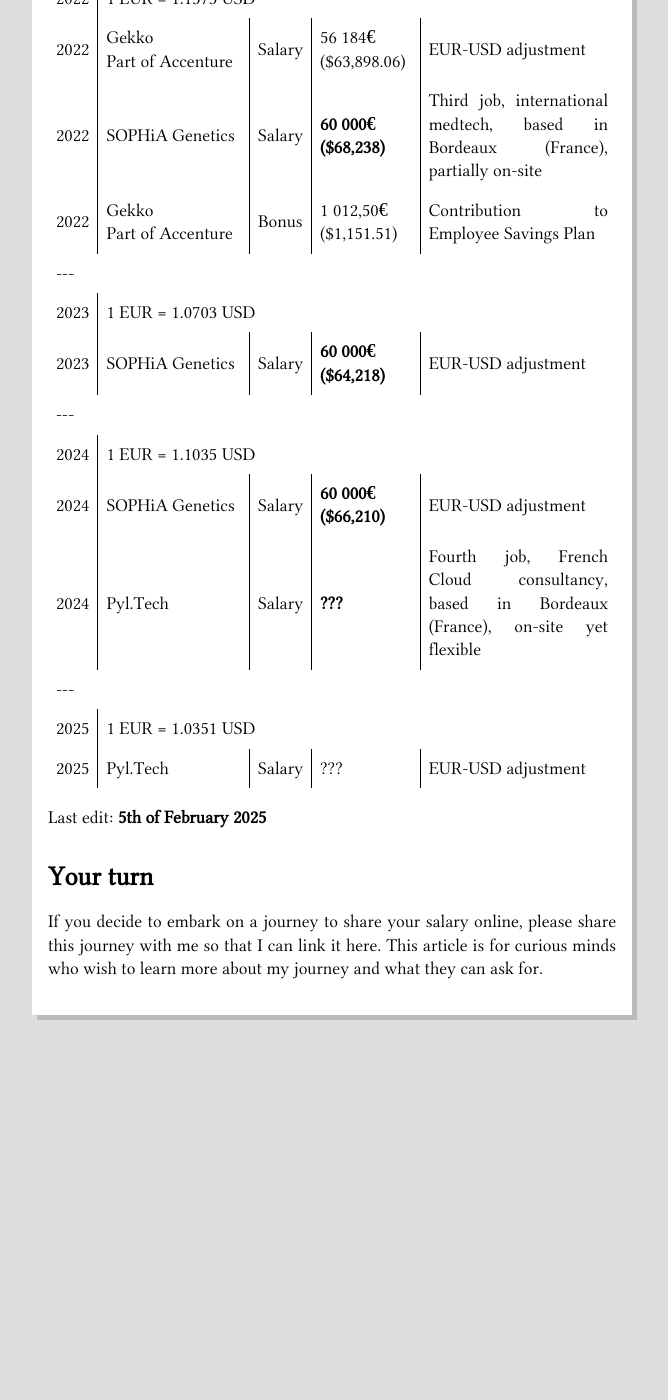
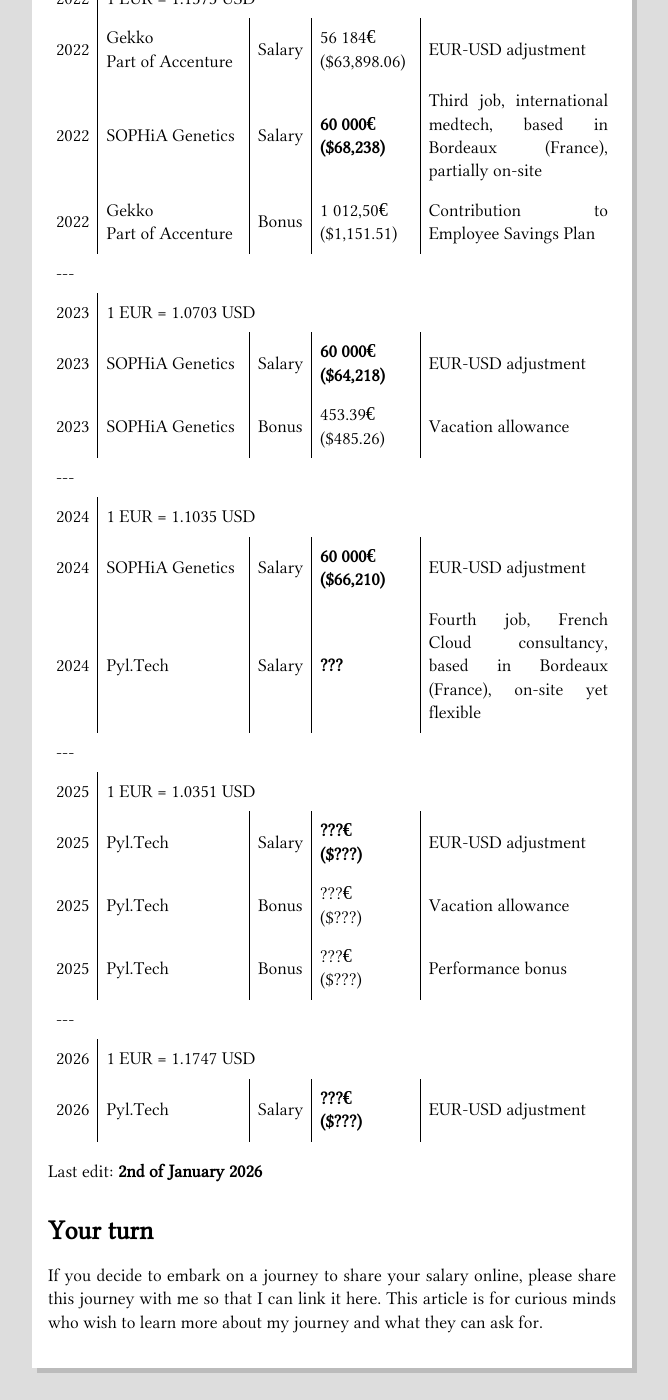
Before and after one commit to vcz-fr/Website, a Jekyll site: the page built from _posts/2023/2023-12-17-salary.md, in a window 1280 px wide and 1400 px high, scrolled down 3790 px. Shown: the whole window, without its empty margins (504-1172 px from the left). Built offline with Jekyll 4.4.1, drawn with Linux system fonts in a browser that asks for light colours; before the commit the page ends 4837 px from its top, so only the background shows below that.

Commit message:
Update salary blog post

```diff
--- a/_posts/2023/2023-12-17-salary.md
+++ b/_posts/2023/2023-12-17-salary.md
@@ -116,24 +116,30 @@
         <tr><td colspan="5">---</td></tr>
         <tr class="_chk-usd"><td>2022</td><td colspan="4">1 EUR = 1.1373 USD</td></tr>
         <tr class="_chk-usd"><td>2022</td><td>Gekko Part&nbsp;of&nbsp;Accenture</td><td>Salary</td><td>56&nbsp;184€<br><span class="_chk-usd">($63,898.06)</span></td><td>EUR-USD adjustment</td></tr>
-        <tr><td>2022</td><td>SOPHiA Genetics</td><td>Salary</td><td><b>60 000€<br><span class="_chk-usd">($68,238)</span></b></td><td>Third job, international medtech, based in Bordeaux (France), partially on-site</td></tr>
-        <tr class="_chk-bon"><td>2022</td><td>Gekko Part&nbsp;of&nbsp;Accenture</td><td>Bonus</td><td>1 012,50€<br><span class="_chk-usd">($1,151.51)</span></td><td>Contribution to Employee Savings Plan</td></tr>
+        <tr><td>2022</td><td>SOPHiA Genetics</td><td>Salary</td><td><b>60&nbsp;000€<br><span class="_chk-usd">($68,238)</span></b></td><td>Third job, international medtech, based in Bordeaux (France), partially on-site</td></tr>
+        <tr class="_chk-bon"><td>2022</td><td>Gekko Part&nbsp;of&nbsp;Accenture</td><td>Bonus</td><td>1&nbsp;012,50€<br><span class="_chk-usd">($1,151.51)</span></td><td>Contribution to Employee Savings Plan</td></tr>
         <tr><td colspan="5">---</td></tr>
         <tr class="_chk-usd"><td>2023</td><td colspan="4">1 EUR = 1.0703 USD</td></tr>
-        <tr class="_chk-usd"><td>2023</td><td>SOPHiA Genetics</td><td>Salary</td><td><b>60 000€<br><span class="_chk-usd">($64,218)</span></b></td><td>EUR-USD adjustment</td></tr>
+        <tr class="_chk-usd"><td>2023</td><td>SOPHiA Genetics</td><td>Salary</td><td><b>60&nbsp;000€<br><span class="_chk-usd">($64,218)</span></b></td><td>EUR-USD adjustment</td></tr>
+        <tr class="_chk-bon"><td>2023</td><td>SOPHiA Genetics</td><td>Bonus</td><td>453.39€<br><span class="_chk-usd">($485.26)</span></td><td>Vacation allowance</td></tr>
         <tr><td colspan="5">---</td></tr>
         <tr class="_chk-usd"><td>2024</td><td colspan="4">1 EUR = 1.1035 USD</td></tr>
-        <tr class="_chk-usd"><td>2024</td><td>SOPHiA Genetics</td><td>Salary</td><td><b>60 000€<br><span class="_chk-usd">($66,210)</span></b></td><td>EUR-USD adjustment</td></tr>
+        <tr class="_chk-usd"><td>2024</td><td>SOPHiA Genetics</td><td>Salary</td><td><b>60&nbsp;000€<br><span class="_chk-usd">($66,210)</span></b></td><td>EUR-USD adjustment</td></tr>
         <tr><td>2024</td><td>Pyl.Tech</td><td>Salary</td><td><b>???</b></td><td>Fourth job, French Cloud consultancy, based in Bordeaux (France), on-site yet flexible</td></tr>
         <tr><td colspan="5">---</td></tr>
         <tr class="_chk-usd"><td>2025</td><td colspan="4">1 EUR = 1.0351 USD</td></tr>
-        <tr class="_chk-usd"><td>2025</td><td>Pyl.Tech</td><td>Salary</td><td>???</td><td>EUR-USD adjustment</td></tr>
+        <tr class="_chk-usd"><td>2025</td><td>Pyl.Tech</td><td>Salary</td><td><b>???€<br><span class="_chk-usd">($???)</span></b></td><td>EUR-USD adjustment</td></tr>
+        <tr class="_chk-bon"><td>2025</td><td>Pyl.Tech</td><td>Bonus</td><td>???€<br><span class="_chk-usd">($???)</span></td><td>Vacation allowance</td></tr>
+        <tr class="_chk-bon"><td>2025</td><td>Pyl.Tech</td><td>Bonus</td><td>???€<br><span class="_chk-usd">($???)</span></td><td>Performance bonus</td></tr>
+        <tr><td colspan="5">---</td></tr>
+        <tr class="_chk-usd"><td>2026</td><td colspan="4">1 EUR = 1.1747 USD</td></tr>
+        <tr class="_chk-usd"><td>2026</td><td>Pyl.Tech</td><td>Salary</td><td><b>???€<br><span class="_chk-usd">($???)</span></b></td><td>EUR-USD adjustment</td></tr>
     </tbody>
 </table>
 
 </div>
 
-Last edit: **5th of February 2025**
+Last edit: **2nd of January 2026**
 
 ## Your turn
 
```
Also changed, not shown: _posts/2024/2024-01-28-pledge.md (+3 -3 lines).
